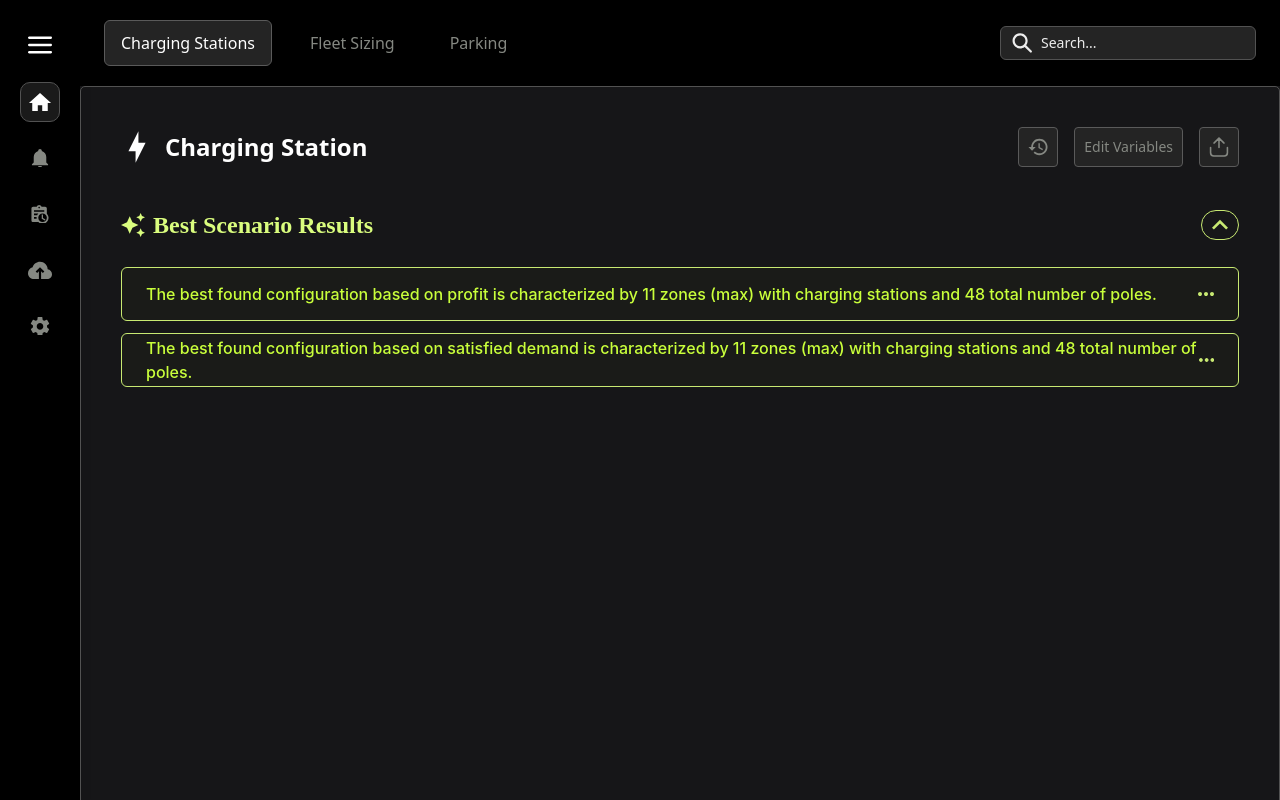
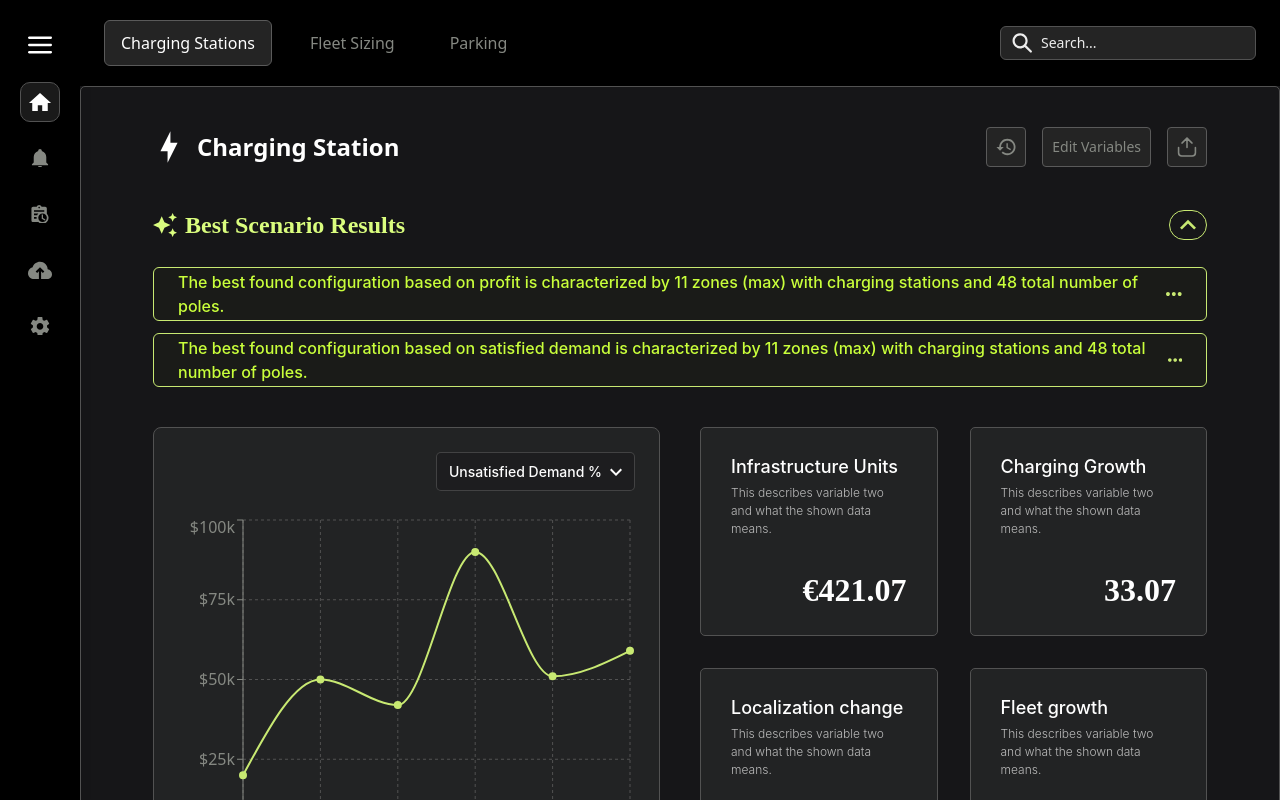
Before and after one commit to Maan-14/data-viz-platform, a React (Vite) app: page / in a window 1280 px wide. Built offline with nearby package versions, Linux system fonts and the light colour scheme.

Commit message:
finalized the graphs and the metric data

```diff
--- a/package.json
+++ b/package.json
@@ -13,7 +13,8 @@
   "dependencies": {
     "react": "^19.1.0",
     "react-dom": "^19.1.0",
-    "react-router-dom": "^7.6.2"
+    "react-router-dom": "^7.6.2",
+    "recharts": "^2.15.3"
   },
   "devDependencies": {
     "@eslint/js": "^9.25.0",
--- /dev/null
+++ b/src/components/MetricCard.tsx
@@ -0,0 +1,27 @@
+import React from 'react';
+
+interface MetricCardProps {
+  title: string;
+  description: string;
+  value: string;
+}
+
+const MetricCard: React.FC<MetricCardProps> = ({ title, description, value }) => {
+  return (
+    <div className="w-full p-[30px] rounded-[5px] border border-[#525252] bg-[#222324] flex flex-col gap-2">
+      <h3 className="text-white text-lg font-medium leading-[100%] tracking-[-4%] font-['Inter']">
+        {title}
+      </h3>
+      <p className="text-[#BBBBBB] text-xs font-light leading-[150%] tracking-[0%] font-['Inter']">
+        {description}
+      </p>
+      <div className="mt-auto">
+        <p className="text-white text-[32px] font-bold leading-[88%] tracking-[-2%] text-right font-['Roobert_TRIAL']">
+          {value}
+        </p>
+      </div>
+    </div>
+  );
+};
+
+export default MetricCard;
--- a/src/components/PageHeader.tsx
+++ b/src/components/PageHeader.tsx
@@ -11,7 +11,7 @@ const PageHeader: React.FC<PageHeaderProps> = ({ title, icon }) => {
   const [activeButton, setActiveButton] = useState<string | null>(null);
 
   return (
-    <div className="flex items-center justify-between">
+    <div className="flex items-center justify-between px-8">
       <div className="flex items-center">
         {icon}
         <h1 className="text-white text-2xl font-semibold ml-3">{title}</h1>
--- /dev/null
+++ b/src/components/RevenueGraph.tsx
@@ -0,0 +1,94 @@
+import React, { useState } from 'react';
+import {
+  LineChart,
+  Line,
+  XAxis,
+  YAxis,
+  CartesianGrid,
+  Tooltip,
+  ResponsiveContainer,
+} from 'recharts';
+import { ChevronDownIcon, QuestionMarkIcon, IncrementUpIcon } from './icons';
+
+// Sample data - replace with your actual data
+const data = [
+  { month: 'Mar', value: 20000, target: 60000 },
+  { month: 'May', value: 50000, target: 65000 },
+  { month: 'Jun', value: 42000, target: 70000 },
+  { month: 'Jul', value: 90000, target: 75000 },
+  { month: 'Sep', value: 51000, target: 80000 },
+  { month: 'Oct', value: 59000, target: 85000 },
+];
+
+const CustomTooltip = ({ active, payload, label }: any) => {
+  if (active && payload && payload.length) {
+    const value = payload[0].value;
+    const target = payload[0].payload.target;
+    const percentageDiff = ((value - target) / target) * 100;
+
+    return (
+      <div className="bg-[#222324] border border-[#525252] p-4 rounded-lg shadow-[0px_4px_4px_0px_#00000040]">
+        <div className="flex items-center justify-between">
+          <p className="text-[#FCFCFC] text-xl font-bold leading-[100%] tracking-[-4%] font-['Inter']">
+            ${(value / 1000).toFixed(1)}k
+          </p>
+          <QuestionMarkIcon className="w-4 h-4 text-[#FCFCFC]" />
+        </div>
+        <div className="flex items-center gap-2 mt-[10px]">
+          <IncrementUpIcon className="w-4 h-4 text-[#878787]" />
+          <p className="text-[#878787] text-base font-normal leading-[100%] tracking-[-4%] font-['Inter']">
+            {percentageDiff > 0 ? '+' : ''}{percentageDiff.toFixed(1)}% above target
+          </p>
+        </div>
+      </div>
+    );
+  }
+  return null;
+};
+
+const RevenueGraph = () => {
+  const [selectedMetric, setSelectedMetric] = useState('Unsatisfied Demand %');
+
+  return (
+    <div className="w-full h-full bg-[#222324] rounded-lg border border-[#525252] p-6">
+      <div className="flex justify-end mb-6">
+        <div className="relative">
+          <div className="flex items-center gap-2 px-3 py-2 border border-[#5A5A5AA1] rounded-[5px] bg-[#18181A80] cursor-pointer">
+            <span className="text-[#FCFCFC] text-sm font-medium leading-[150%] tracking-[-4%] font-['Inter']">
+              {selectedMetric}
+            </span>
+            <ChevronDownIcon className="w-3 h-2 text-[#FCFCFC]" />
+          </div>
+          {/* Dropdown menu would go here */}
+        </div>
+      </div>
+
+      <ResponsiveContainer width="100%" height="90%">
+        <LineChart data={data} margin={{ top: 5, right: 5, left: 5, bottom: 5 }}>
+          <CartesianGrid strokeDasharray="3 3" stroke="#525252" />
+          <XAxis
+            dataKey="month"
+            stroke="#858882"
+            tick={{ fill: '#858882' }}
+          />
+          <YAxis
+            stroke="#858882"
+            tick={{ fill: '#858882' }}
+            tickFormatter={(value) => `$${(value / 1000).toFixed(0)}k`}
+          />
+          <Tooltip content={<CustomTooltip />} />
+          <Line
+            type="monotone"
+            dataKey="value"
+            stroke="#C8E972"
+            strokeWidth={2}
+            dot={{ fill: '#C8E972', strokeWidth: 2 }}
+            activeDot={{ r: 6, fill: '#C8E972' }}
+          />
+        </LineChart>
+      </ResponsiveContainer>
+    </div>
+  );
+};
+
+export default RevenueGraph;
--- /dev/null
+++ b/src/components/icons/ChevronDownIcon.tsx
@@ -0,0 +1,21 @@
+    import React from 'react';
+import type { IconProps } from './types';
+
+export const ChevronDownIcon: React.FC<IconProps> = ({
+  className,
+  ...props
+}) => {
+  return (
+    <svg
+      width="12"
+      height="08"
+      viewBox="0 0 12 08"
+      fill="none"
+      xmlns="http://www.w3.org/2000/svg"
+      className={className}
+      {...props}
+    >
+      <path d="M1.41006 0.580017L6.00006 5.17002L10.5901 0.580017L12.0001 2.00002L6.00006 8.00002L6.10352e-05 2.00002L1.41006 0.580017Z" fill="#FCFCFC"/>
+    </svg>
+  );
+};
--- /dev/null
+++ b/src/components/icons/IncrementUpIcon.tsx
@@ -0,0 +1,45 @@
+import React from 'react';
+import type { IconProps } from './types';
+import { defaultIconProps } from './types';
+
+export const IncrementUpIcon: React.FC<IconProps> = ({
+  color = defaultIconProps.color,
+  className,
+  ...props
+}) => {
+  return (
+    <svg
+      width="16"
+      height="17"
+      viewBox="0 0 16 17"
+      fill="none"
+      xmlns="http://www.w3.org/2000/svg"
+      className={className}
+      {...props}
+    >
+      <rect
+        x="15.5001"
+        y="1"
+        width="15"
+        height="15"
+        rx="7.5"
+        transform="rotate(90 15.5001 1)"
+        fill="#C8E972"
+        fill-opacity="0.2"
+      />
+      <rect
+        x="15.5001"
+        y="1"
+        width="15"
+        height="15"
+        rx="7.5"
+        transform="rotate(90 15.5001 1)"
+        stroke="#C8E972"
+      />
+      <path
+        d="M8.41672 11.8333H7.58339V6.83334L5.29172 9.125L4.70006 8.53334L8.00006 5.23334L11.3001 8.53334L10.7084 9.125L8.41672 6.83334V11.8333Z"
+        fill="#C8E972"
+      />
+    </svg>
+  );
+};
--- /dev/null
+++ b/src/components/icons/QuestionMarkIcon.tsx
@@ -0,0 +1,21 @@
+import React from 'react';
+import type { IconProps } from './types';
+
+export const QuestionMarkIcon: React.FC<IconProps> = ({ className, ...props }) => {
+  return (
+    <svg
+      width="14"
+      height="14"
+      viewBox="0 0 14 14"
+      fill="none"
+      xmlns="http://www.w3.org/2000/svg"
+      className={className}
+      {...props}
+    >
+      <path
+        d="M6.30006 11.2H7.70006V9.8H6.30006V11.2ZM7.00006 0C6.08081 0 5.17056 0.18106 4.32128 0.532843C3.472 0.884626 2.70032 1.40024 2.05031 2.05025C0.737559 3.36301 6.10352e-05 5.14348 6.10352e-05 7C6.10352e-05 8.85651 0.737559 10.637 2.05031 11.9497C2.70032 12.5998 3.472 13.1154 4.32128 13.4672C5.17056 13.8189 6.08081 14 7.00006 14C8.85658 14 10.6371 13.2625 11.9498 11.9497C13.2626 10.637 14.0001 8.85651 14.0001 7C14.0001 6.08075 13.819 5.17049 13.4672 4.32122C13.1154 3.47194 12.5998 2.70026 11.9498 2.05025C11.2998 1.40024 10.5281 0.884626 9.67885 0.532843C8.82957 0.18106 7.91931 0 7.00006 0ZM7.00006 12.6C3.91306 12.6 1.40006 10.087 1.40006 7C1.40006 3.913 3.91306 1.4 7.00006 1.4C10.0871 1.4 12.6001 3.913 12.6001 7C12.6001 10.087 10.0871 12.6 7.00006 12.6ZM7.00006 2.8C6.25745 2.8 5.54526 3.095 5.02016 3.6201C4.49506 4.1452 4.20006 4.85739 4.20006 5.6H5.60006C5.60006 5.2287 5.74756 4.8726 6.01011 4.61005C6.27266 4.3475 6.62876 4.2 7.00006 4.2C7.37136 4.2 7.72746 4.3475 7.99001 4.61005C8.25256 4.8726 8.40006 5.2287 8.40006 5.6C8.40006 7 6.30006 6.825 6.30006 9.1H7.70006C7.70006 7.525 9.80006 7.35 9.80006 5.6C9.80006 4.85739 9.50506 4.1452 8.97996 3.6201C8.45486 3.095 7.74267 2.8 7.00006 2.8Z"
+        fill="#888888"
+      />
+    </svg>
+  );
+};
--- /dev/null
+++ b/src/data/metricData.ts
@@ -0,0 +1,26 @@
+export const metricData = [
+  {
+    id: 1,
+    title: "Infrastructure Units",
+    description: "This describes variable two and what the shown data means.",
+    value: "€421.07 "
+  },
+  {
+    id: 2,
+    title: "Charging Growth",
+    description: "This describes variable two and what the shown data means.",
+    value: "33.07 "
+  },
+  {
+    id: 3,
+    title: "Localization change",
+    description: "This describes variable two and what the shown data means.",
+    value: "21.9%"
+  },
+  {
+    id: 4,
+    title: "Fleet growth",
+    description: "This describes variable two and what the shown data means.",
+    value: "7.03%"
+  }
+];
--- a/src/pages/HomePage.tsx
+++ b/src/pages/HomePage.tsx
@@ -1,13 +1,41 @@
 import { PageHeader } from '../components/PageHeader';
 import { BoltIcon } from '../components/icons';
 import BestScenarioResults from '../components/BestScenarioResults';
+import MetricCard from '../components/MetricCard';
+import RevenueGraph from '../components/RevenueGraph';
+import { metricData } from '../data/metricData';
 import '../index.css';
 
 const HomePage = () => {
   return (
     <main className="min-h-screen bg-[#161618]">
       <PageHeader title="Charging Station" icon={<BoltIcon className="w-8 h-8 text-[#858882]" />} />
-      <BestScenarioResults />
+      <div className="px-8">
+        <BestScenarioResults />
+
+        <div className="flex gap-10 mt-10">
+          {/* Graph Section */}
+          <div className="flex-1">
+            <div className="w-full h-[449px] origin-left">
+              <RevenueGraph />
+            </div>
+          </div>
+
+          {/* Metric Cards Section */}
+          <div className="flex-1">
+            <div className="grid grid-cols-2 gap-8 h-[449px]">
+              {metricData.map((metric) => (
+                <MetricCard
+                  key={metric.id}
+                  title={metric.title}
+                  description={metric.description}
+                  value={metric.value}
+                />
+              ))}
+            </div>
+          </div>
+        </div>
+      </div>
     </main>
   );
 };
```
Also changed, not shown: src/components/icons/index.ts (+7 -4 lines), 1 other file (tests, documents, lock files or other folders).
